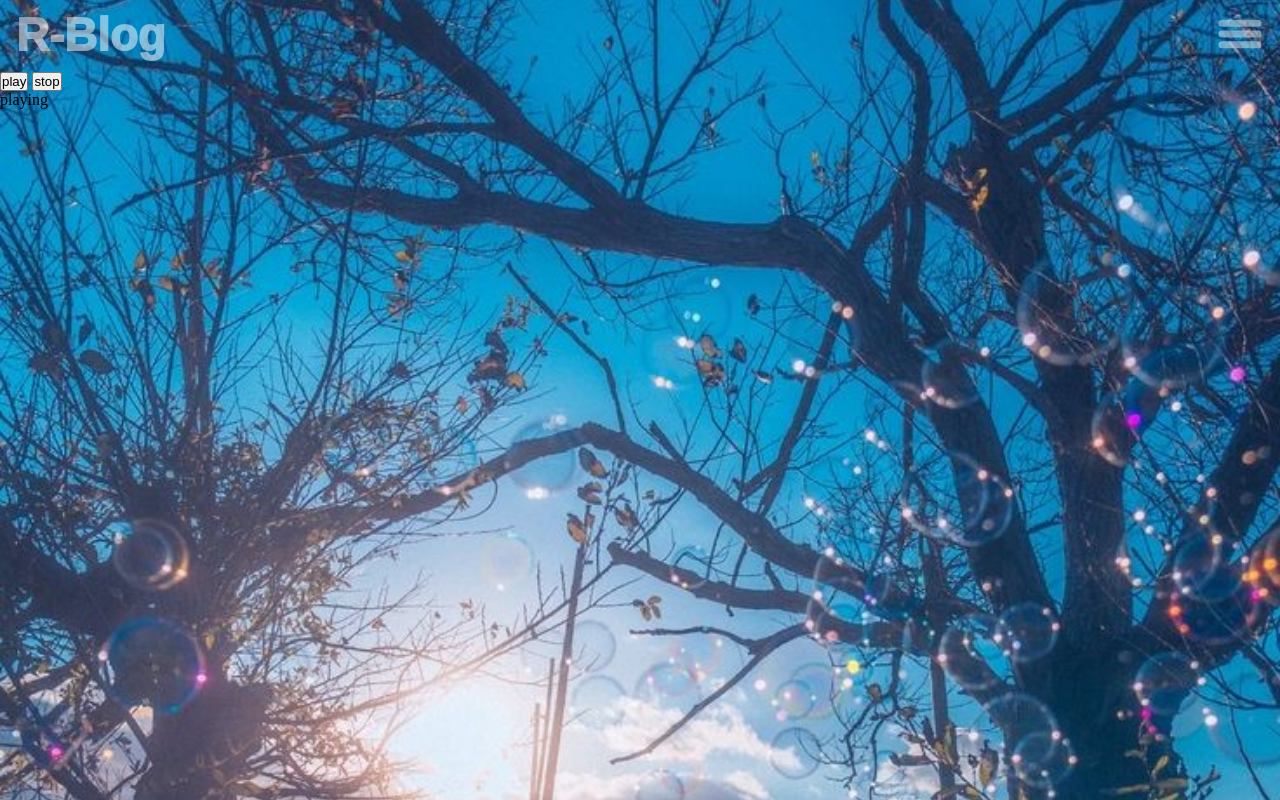
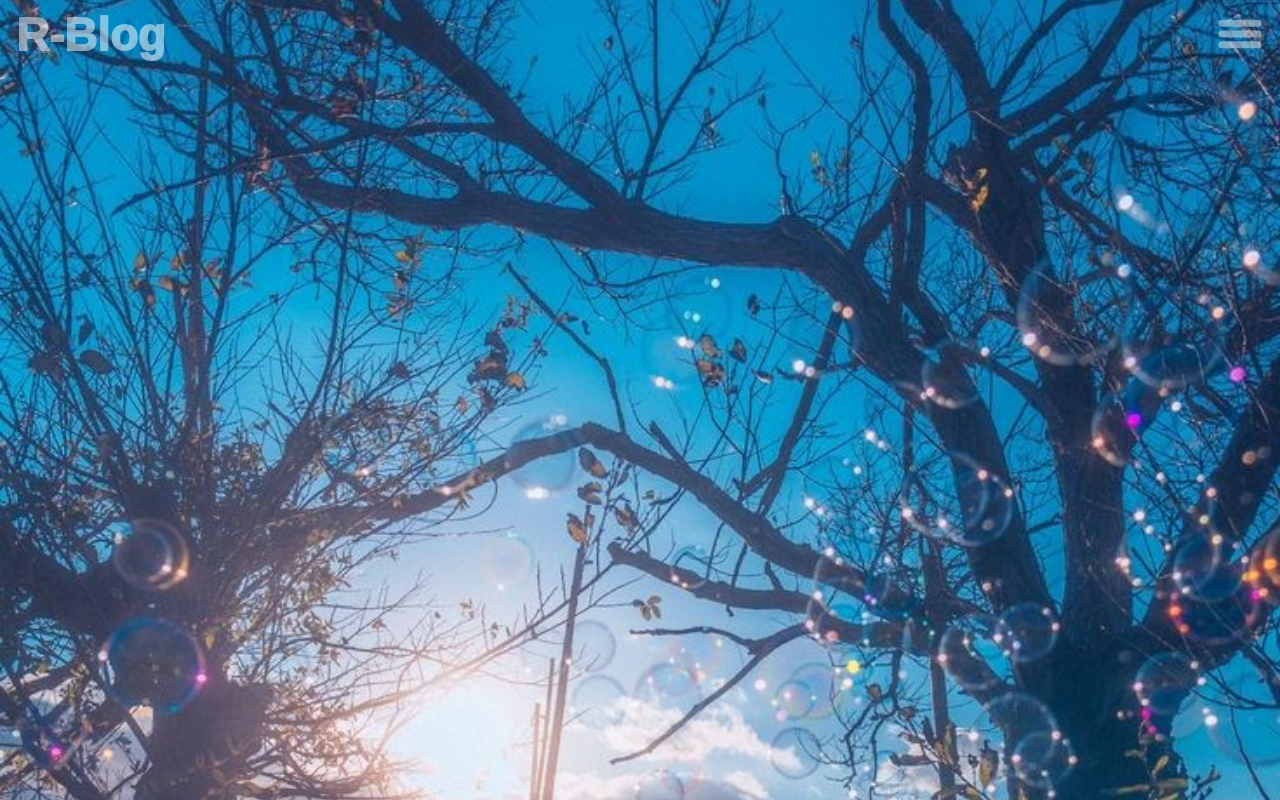
Before and after one commit to raiyanu/vanilla-sandbox, a plain HTML site: page webs/r-blog02/index.html in a window 1280 px wide. Drawn offline with Linux system fonts and the light colour scheme.

Commit message:
Update index.html

```diff
--- a/webs/r-blog02/index.html
+++ b/webs/r-blog02/index.html
@@ -66,9 +66,7 @@
                         <span><img src="img/hambergermenu.svg" alt="" onclick="show_menu()"></span>
                   </div>
                   <section>
-                        <button type="button" name="button"  id="mybutton"> play</button>
-                        <button type="button" name="button" onclick="stopsong()"> stop</button>
-                        <p id="itemss">playing</p>
+
 
                         <audio id="mysong">
                               <source src="song.mp3" type="audio/mpeg">
```
